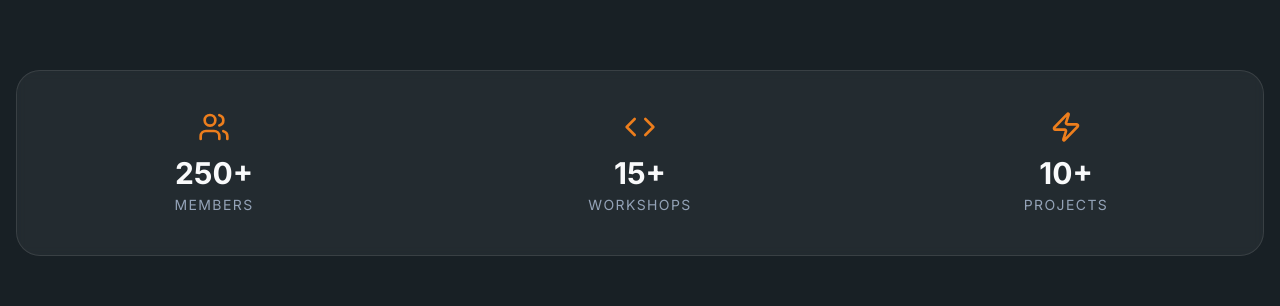
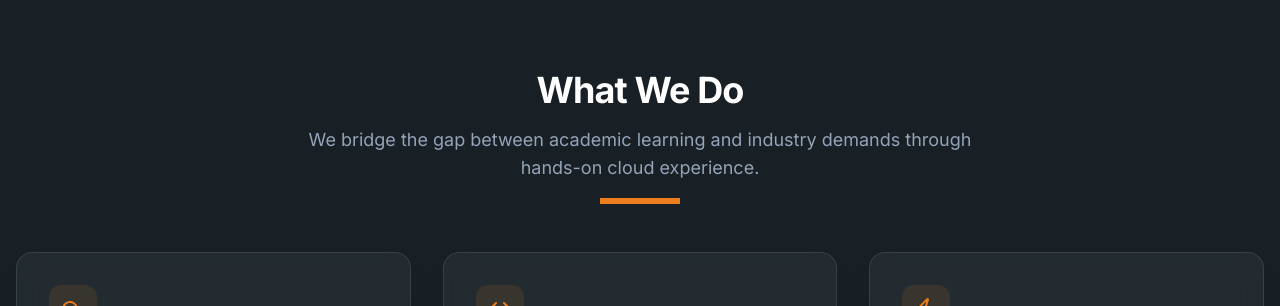
Before and after one commit to zubaida-yasmeen/aws-cloud-club-mrit, a Next.js app: page / in a window 1280 px wide. Shown: the part 795-1101 px from the top of the page. Built offline with nearby package versions, Linux system fonts and the light colour scheme.

Commit message:
remove this section

```diff
--- a/src/app/page.tsx
+++ b/src/app/page.tsx
@@ -47,23 +47,6 @@ export default async function Home() {
               <Link href="/events">Explore Events</Link>
             </Button>
           </div>
-        </div>
-      </section>
-
-      {/* Stats Section */}
-      <section className="container px-4">
-        <div className="grid grid-cols-1 sm:grid-cols-3 gap-8 py-10 bg-white/5 rounded-3xl border border-white/10 backdrop-blur-sm">
-          {[
-            { label: "Members", value: "250+", icon: Users },
-            { label: "Workshops", value: "15+", icon: Code },
-            { label: "Projects", value: "10+", icon: Zap },
-          ].map((stat, i) => (
-            <div key={i} className="text-center">
-              <stat.icon className="h-8 w-8 text-primary mx-auto mb-3" />
-              <div className="text-3xl font-bold mb-1">{stat.value}</div>
-              <div className="text-sm text-muted-foreground uppercase tracking-widest">{stat.label}</div>
-            </div>
-          ))}
         </div>
       </section>
 
```
